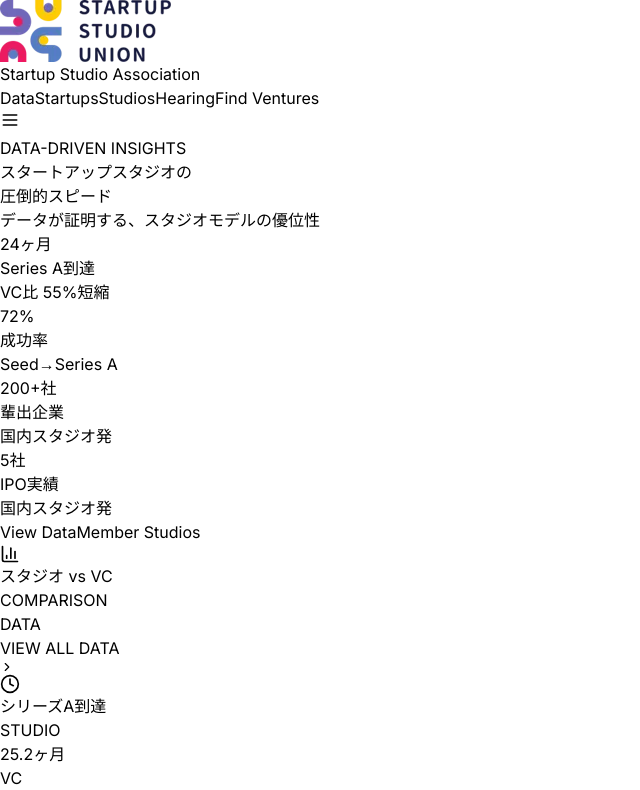
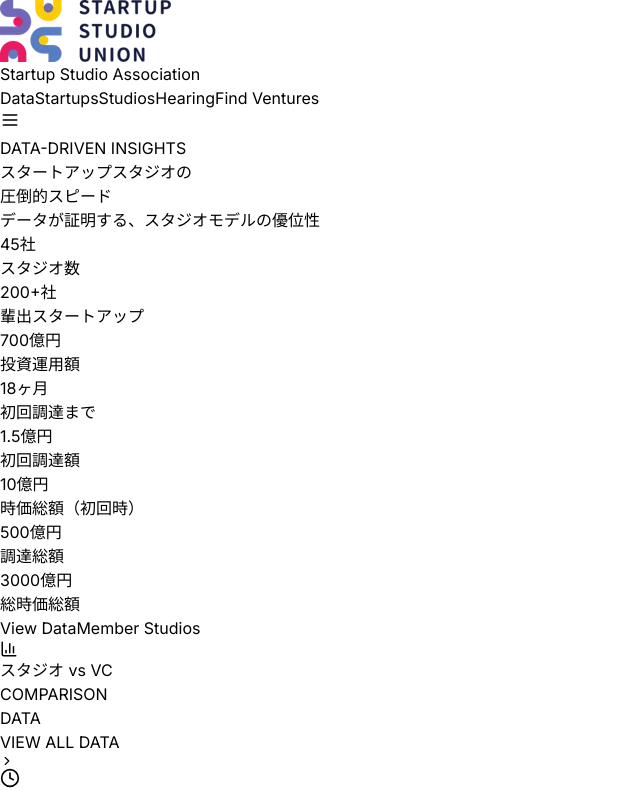
Before and after one commit to ymt201777-hash/startup-studio-association, a React (Vite) app in the folder startup-studio-association/client/: page / in a window 1280 px wide. Shown: the top 790 px of the page, without its empty margins (0-640 px from the left). Built offline with nearby package versions, Linux system fonts and the light colour scheme.

Commit message:
Update App.tsx

```diff
--- a/startup-studio-association/client/src/App.tsx
+++ b/startup-studio-association/client/src/App.tsx
@@ -623,96 +623,116 @@
 
       {viewMode === 'top' && (
         <>
-          {/* Hero Section - バン！バン！デザイン */}
-          <section className="relative pt-28 sm:pt-36 md:pt-44 pb-16 sm:pb-20 md:pb-28 overflow-hidden">
+          {/* Hero Section - 8項目マトリクス */}
+          <section className="relative pt-24 sm:pt-32 md:pt-40 pb-12 sm:pb-16 md:pb-20 overflow-hidden">
             <div className="absolute top-0 left-1/2 -translate-x-1/2 w-full max-w-[1000px] h-[400px] md:h-[600px] bg-blue-500/10 blur-[80px] md:blur-[120px] rounded-full pointer-events-none"></div>
-            <div className="max-w-7xl mx-auto px-4 sm:px-6 relative z-10">
+            <div className="max-w-6xl mx-auto px-4 sm:px-6 relative z-10">
               {/* Tag */}
-              <div className="text-center mb-6 md:mb-8">
+              <div className="text-center mb-4 md:mb-6">
                 <Tag color="green">DATA-DRIVEN INSIGHTS</Tag>
               </div>
 
               {/* Main Headline */}
-              <h1 className="text-3xl sm:text-5xl md:text-6xl lg:text-7xl font-black text-center mb-4 md:mb-6 leading-tight tracking-tighter text-white">
+              <h1 className="text-3xl sm:text-4xl md:text-5xl lg:text-6xl font-black text-center mb-3 md:mb-4 leading-tight tracking-tighter text-white">
                 スタートアップスタジオの<br />
                 <span className="bg-gradient-to-r from-blue-400 via-purple-400 to-red-400 bg-clip-text text-transparent">
                   圧倒的スピード
                 </span>
               </h1>
 
-              <p className="text-gray-400 text-center text-sm sm:text-lg md:text-xl mb-10 md:mb-14 max-w-2xl mx-auto">
+              <p className="text-gray-400 text-center text-sm sm:text-base md:text-lg mb-8 md:mb-10 max-w-xl mx-auto">
                 データが証明する、スタジオモデルの優位性
               </p>
 
-              {/* ★ メインの4つ横並び Stats - バン！バン！ */}
-              <div className="grid grid-cols-2 md:grid-cols-4 gap-3 sm:gap-4 md:gap-6 mb-10 md:mb-14">
-                {/* 1. Series A到達 */}
-                <div className="relative group">
-                  <div className="absolute inset-0 bg-gradient-to-br from-blue-500/20 to-blue-600/5 rounded-2xl md:rounded-3xl blur-xl group-hover:blur-2xl transition-all"></div>
-                  <div className="relative bg-[#12121a] border border-blue-500/30 rounded-2xl md:rounded-3xl p-4 sm:p-6 md:p-8 text-center hover:border-blue-400/50 transition-all hover:-translate-y-1">
-                    <div className="flex items-baseline justify-center gap-1 mb-2 md:mb-3">
-                      <span className="text-4xl sm:text-5xl md:text-6xl lg:text-7xl font-black text-white tracking-tighter">24</span>
-                      <span className="text-lg sm:text-xl md:text-2xl font-bold text-blue-400">ヶ月</span>
-                    </div>
-                    <p className="text-xs sm:text-sm md:text-base font-bold text-gray-300 mb-2">Series A到達</p>
-                    <span className="inline-block px-2 sm:px-3 py-1 rounded-full bg-blue-500/20 text-blue-400 text-[10px] sm:text-xs font-black">
-                      VC比 55%短縮
-                    </span>
+              {/* ★ 8項目マトリクス（タイトルなし・色分けのみ） */}
+
+              {/* Row 1: 青（3列） */}
+              <div className="grid grid-cols-3 gap-2 sm:gap-3 mb-2 sm:mb-3">
+                {/* 1. スタジオ数 */}
+                <div className="bg-[#12121a] border border-blue-500/30 rounded-xl sm:rounded-2xl p-3 sm:p-4 md:p-5 text-center hover:border-blue-400/50 transition-all hover:-translate-y-1">
+                  <div className="flex items-baseline justify-center gap-0.5 sm:gap-1 mb-1 sm:mb-2">
+                    <span className="text-2xl sm:text-3xl md:text-4xl lg:text-5xl font-black text-white tracking-tighter">45</span>
+                    <span className="text-sm sm:text-base md:text-lg font-bold text-blue-400">社</span>
                   </div>
+                  <p className="text-[10px] sm:text-xs font-bold text-gray-400">スタジオ数</p>
                 </div>
 
-                {/* 2. 成功率 */}
-                <div className="relative group">
-                  <div className="absolute inset-0 bg-gradient-to-br from-green-500/20 to-green-600/5 rounded-2xl md:rounded-3xl blur-xl group-hover:blur-2xl transition-all"></div>
-                  <div className="relative bg-[#12121a] border border-green-500/30 rounded-2xl md:rounded-3xl p-4 sm:p-6 md:p-8 text-center hover:border-green-400/50 transition-all hover:-translate-y-1">
-                    <div className="flex items-baseline justify-center gap-1 mb-2 md:mb-3">
-                      <span className="text-4xl sm:text-5xl md:text-6xl lg:text-7xl font-black text-white tracking-tighter">72</span>
-                      <span className="text-lg sm:text-xl md:text-2xl font-bold text-green-400">%</span>
-                    </div>
-                    <p className="text-xs sm:text-sm md:text-base font-bold text-gray-300 mb-2">成功率</p>
-                    <span className="inline-block px-2 sm:px-3 py-1 rounded-full bg-green-500/20 text-green-400 text-[10px] sm:text-xs font-black">
-                      Seed→Series A
-                    </span>
+                {/* 2. スタジオ発スタートアップ数 */}
+                <div className="bg-[#12121a] border border-blue-500/30 rounded-xl sm:rounded-2xl p-3 sm:p-4 md:p-5 text-center hover:border-blue-400/50 transition-all hover:-translate-y-1">
+                  <div className="flex items-baseline justify-center gap-0.5 sm:gap-1 mb-1 sm:mb-2">
+                    <span className="text-2xl sm:text-3xl md:text-4xl lg:text-5xl font-black text-white tracking-tighter">200</span>
+                    <span className="text-sm sm:text-base md:text-lg font-bold text-blue-400">+社</span>
                   </div>
+                  <p className="text-[10px] sm:text-xs font-bold text-gray-400">輩出スタートアップ</p>
                 </div>
 
-                {/* 3. 輩出企業 */}
-                <div className="relative group">
-                  <div className="absolute inset-0 bg-gradient-to-br from-purple-500/20 to-purple-600/5 rounded-2xl md:rounded-3xl blur-xl group-hover:blur-2xl transition-all"></div>
-                  <div className="relative bg-[#12121a] border border-purple-500/30 rounded-2xl md:rounded-3xl p-4 sm:p-6 md:p-8 text-center hover:border-purple-400/50 transition-all hover:-translate-y-1">
-                    <div className="flex items-baseline justify-center gap-1 mb-2 md:mb-3">
-                      <span className="text-4xl sm:text-5xl md:text-6xl lg:text-7xl font-black text-white tracking-tighter">200</span>
-                      <span className="text-lg sm:text-xl md:text-2xl font-bold text-purple-400">+社</span>
-                    </div>
-                    <p className="text-xs sm:text-sm md:text-base font-bold text-gray-300 mb-2">輩出企業</p>
-                    <span className="inline-block px-2 sm:px-3 py-1 rounded-full bg-purple-500/20 text-purple-400 text-[10px] sm:text-xs font-black">
-                      国内スタジオ発
-                    </span>
+                {/* 3. 投資運用額 */}
+                <div className="bg-[#12121a] border border-blue-500/30 rounded-xl sm:rounded-2xl p-3 sm:p-4 md:p-5 text-center hover:border-blue-400/50 transition-all hover:-translate-y-1">
+                  <div className="flex items-baseline justify-center gap-0.5 sm:gap-1 mb-1 sm:mb-2">
+                    <span className="text-2xl sm:text-3xl md:text-4xl lg:text-5xl font-black text-white tracking-tighter">700</span>
+                    <span className="text-sm sm:text-base md:text-lg font-bold text-blue-400">億円</span>
                   </div>
+                  <p className="text-[10px] sm:text-xs font-bold text-gray-400">投資運用額</p>
+                </div>
+              </div>
+
+              {/* Row 2: 緑（3列） */}
+              <div className="grid grid-cols-3 gap-2 sm:gap-3 mb-2 sm:mb-3">
+                {/* 4. 初回調達までの期間 */}
+                <div className="bg-[#12121a] border border-green-500/30 rounded-xl sm:rounded-2xl p-3 sm:p-4 md:p-5 text-center hover:border-green-400/50 transition-all hover:-translate-y-1">
+                  <div className="flex items-baseline justify-center gap-0.5 sm:gap-1 mb-1 sm:mb-2">
+                    <span className="text-2xl sm:text-3xl md:text-4xl lg:text-5xl font-black text-white tracking-tighter">18</span>
+                    <span className="text-sm sm:text-base md:text-lg font-bold text-green-400">ヶ月</span>
+                  </div>
+                  <p className="text-[10px] sm:text-xs font-bold text-gray-400">初回調達まで</p>
                 </div>
 
-                {/* 4. IPO実績 */}
-                <div className="relative group">
-                  <div className="absolute inset-0 bg-gradient-to-br from-red-500/20 to-red-600/5 rounded-2xl md:rounded-3xl blur-xl group-hover:blur-2xl transition-all"></div>
-                  <div className="relative bg-[#12121a] border border-red-500/30 rounded-2xl md:rounded-3xl p-4 sm:p-6 md:p-8 text-center hover:border-red-400/50 transition-all hover:-translate-y-1">
-                    <div className="flex items-baseline justify-center gap-1 mb-2 md:mb-3">
-                      <span className="text-4xl sm:text-5xl md:text-6xl lg:text-7xl font-black text-white tracking-tighter">5</span>
-                      <span className="text-lg sm:text-xl md:text-2xl font-bold text-red-400">社</span>
-                    </div>
-                    <p className="text-xs sm:text-sm md:text-base font-bold text-gray-300 mb-2">IPO実績</p>
-                    <span className="inline-block px-2 sm:px-3 py-1 rounded-full bg-red-500/20 text-red-400 text-[10px] sm:text-xs font-black">
-                      国内スタジオ発
-                    </span>
+                {/* 5. 調達金額（初回） */}
+                <div className="bg-[#12121a] border border-green-500/30 rounded-xl sm:rounded-2xl p-3 sm:p-4 md:p-5 text-center hover:border-green-400/50 transition-all hover:-translate-y-1">
+                  <div className="flex items-baseline justify-center gap-0.5 sm:gap-1 mb-1 sm:mb-2">
+                    <span className="text-2xl sm:text-3xl md:text-4xl lg:text-5xl font-black text-white tracking-tighter">1.5</span>
+                    <span className="text-sm sm:text-base md:text-lg font-bold text-green-400">億円</span>
                   </div>
+                  <p className="text-[10px] sm:text-xs font-bold text-gray-400">初回調達額</p>
+                </div>
+
+                {/* 6. 時価総額（初回調達時） */}
+                <div className="bg-[#12121a] border border-green-500/30 rounded-xl sm:rounded-2xl p-3 sm:p-4 md:p-5 text-center hover:border-green-400/50 transition-all hover:-translate-y-1">
+                  <div className="flex items-baseline justify-center gap-0.5 sm:gap-1 mb-1 sm:mb-2">
+                    <span className="text-2xl sm:text-3xl md:text-4xl lg:text-5xl font-black text-white tracking-tighter">10</span>
+                    <span className="text-sm sm:text-base md:text-lg font-bold text-green-400">億円</span>
+                  </div>
+                  <p className="text-[10px] sm:text-xs font-bold text-gray-400">時価総額（初回時）</p>
+                </div>
+              </div>
+
+              {/* Row 3: 紫（2列・中央寄せ） */}
+              <div className="grid grid-cols-2 gap-2 sm:gap-3 max-w-md mx-auto mb-8 md:mb-10">
+                {/* 7. 調達総額 */}
+                <div className="bg-[#12121a] border border-purple-500/30 rounded-xl sm:rounded-2xl p-3 sm:p-4 md:p-5 text-center hover:border-purple-400/50 transition-all hover:-translate-y-1">
+                  <div className="flex items-baseline justify-center gap-0.5 sm:gap-1 mb-1 sm:mb-2">
+                    <span className="text-2xl sm:text-3xl md:text-4xl lg:text-5xl font-black text-white tracking-tighter">500</span>
+                    <span className="text-sm sm:text-base md:text-lg font-bold text-purple-400">億円</span>
+                  </div>
+                  <p className="text-[10px] sm:text-xs font-bold text-gray-400">調達総額</p>
+                </div>
+
+                {/* 8. 総時価総額 */}
+                <div className="bg-[#12121a] border border-purple-500/30 rounded-xl sm:rounded-2xl p-3 sm:p-4 md:p-5 text-center hover:border-purple-400/50 transition-all hover:-translate-y-1">
+                  <div className="flex items-baseline justify-center gap-0.5 sm:gap-1 mb-1 sm:mb-2">
+                    <span className="text-2xl sm:text-3xl md:text-4xl lg:text-5xl font-black text-white tracking-tighter">3000</span>
+                    <span className="text-sm sm:text-base md:text-lg font-bold text-purple-400">億円</span>
+                  </div>
+                  <p className="text-[10px] sm:text-xs font-bold text-gray-400">総時価総額</p>
                 </div>
               </div>
 
               {/* CTA Buttons */}
-              <div className="flex flex-col sm:flex-row justify-center gap-4 md:gap-6">
-                <button onClick={() => {setViewMode('comparison'); window.scrollTo(0,0)}} className="bg-gradient-to-r from-blue-600 to-purple-600 text-white px-8 md:px-10 py-4 md:py-5 rounded-xl md:rounded-2xl font-black text-sm md:text-lg hover:shadow-[0_0_40px_rgba(59,130,246,0.3)] hover:-translate-y-1 transition-all flex items-center justify-center gap-3 border border-white/10 uppercase tracking-wider">
-                  View Data <BarChart3 size={20} />
+              <div className="flex flex-col sm:flex-row justify-center gap-3 md:gap-4">
+                <button onClick={() => {setViewMode('comparison'); window.scrollTo(0,0)}} className="bg-gradient-to-r from-blue-600 to-purple-600 text-white px-6 md:px-8 py-3 md:py-4 rounded-xl md:rounded-2xl font-black text-sm md:text-base hover:shadow-[0_0_40px_rgba(59,130,246,0.3)] hover:-translate-y-1 transition-all flex items-center justify-center gap-2 border border-white/10 uppercase tracking-wider">
+                  View Data <BarChart3 size={18} />
                 </button>
-                <button onClick={() => {setViewMode('studios'); window.scrollTo(0,0)}} className="bg-white/5 backdrop-blur-lg text-white border border-white/10 px-8 md:px-10 py-4 md:py-5 rounded-xl md:rounded-2xl font-black text-sm md:text-lg hover:bg-white/10 transition-all uppercase tracking-wider">
+                <button onClick={() => {setViewMode('studios'); window.scrollTo(0,0)}} className="bg-white/5 backdrop-blur-lg text-white border border-white/10 px-6 md:px-8 py-3 md:py-4 rounded-xl md:rounded-2xl font-black text-sm md:text-base hover:bg-white/10 transition-all uppercase tracking-wider">
                   Member Studios
                 </button>
               </div>
```
